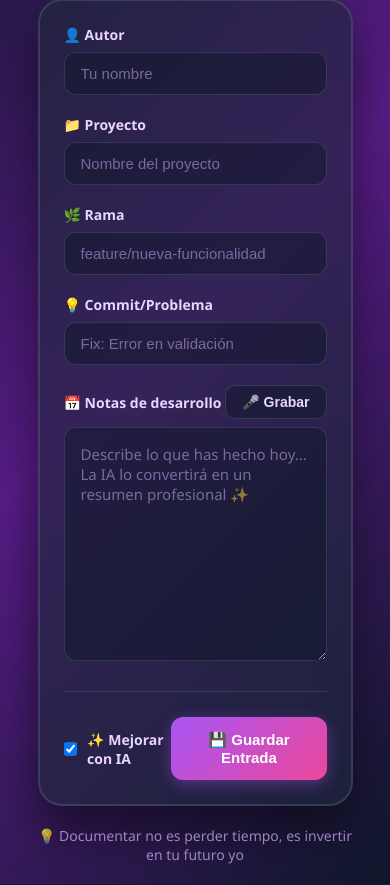
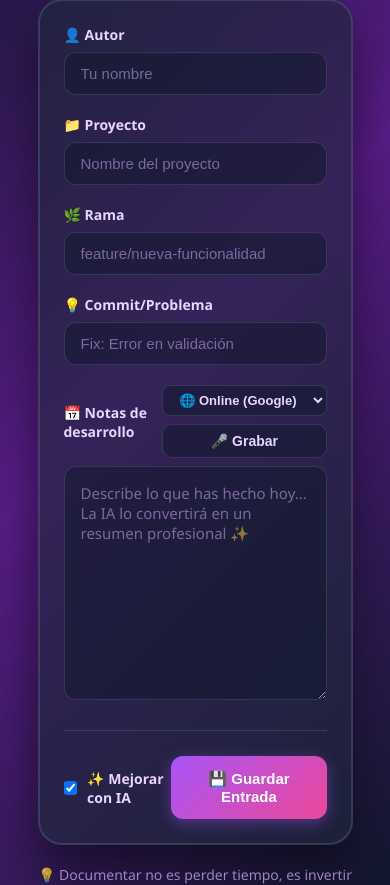
Before and after one commit to Adano89859/AIForDevelopmentDiary, a Flask app: page / in a window 390 px wide. Shown: the part 267-1152 px from the top of the page. Run offline with Flask 3, Linux system fonts and the light colour scheme; data that the repository does not hold is empty.

Commit message:
The voice translation works with VOSK, no using internet. But there is one more option, use the google translatiom. Noew the user can use VOSK or Google for this translation from voice to text.

```diff
--- a/app.py
+++ b/app.py
@@ -14,6 +14,9 @@ import json
 import wave
 import tempfile
 from vosk import Model, KaldiRecognizer
+import speech_recognition as sr
+from pydub import AudioSegment
+import io
 
 app = Flask(__name__)
 CORS(app)
@@ -743,23 +746,53 @@ def generate_assistant_response(question, context, mode):
 
 
 def load_vosk_model():
-    """Carga el modelo de Vosk una sola vez"""
+    """Carga el modelo de Vosk una sola vez (prioriza modelo grande)"""
     global VOSK_MODEL
 
     if VOSK_MODEL is None:
-        model_path = "vosk-model-small-es-0.42"
+        # Priorizar modelo grande (mejor precisión), fallback a pequeño
+        model_paths = [
+            ("vosk-model-es-0.42", "Grande (1.4GB) - Alta precisión"),
+            ("vosk-model-small-es-0.42", "Pequeño (50MB) - Precisión básica")
+        ]
 
-        if not os.path.exists(model_path):
-            print(f"⚠️ Modelo de Vosk no encontrado en: {model_path}")
-            print("💡 Descarga desde: https://alphacephei.com/vosk/models/vosk-model-small-es-0.42.zip")
+        model_path = None
+        model_name = None
+
+        for path, name in model_paths:
+            if os.path.exists(path):
+                model_path = path
+                model_name = name
+                break
+
+        if model_path is None:
+            print("=" * 60)
+            print("⚠️  MODELO DE VOSK NO ENCONTRADO")
+            print("=" * 60)
+            print("\n💡 Descarga uno de estos modelos:")
+            print("\n   Recomendado (mejor precisión):")
+            print("   → https://alphacephei.com/vosk/models/vosk-model-es-0.42.zip")
+            print("   → Descomprime en la raíz del proyecto")
+            print("\n   Alternativa (más rápido):")
+            print("   → https://alphacephei.com/vosk/models/vosk-model-small-es-0.42.zip")
+            print("=" * 60)
             return None
 
         try:
-            print(f"📂 Cargando modelo de Vosk desde: {model_path}")
+            print("=" * 60)
+            print(f"📂 Cargando modelo de Vosk...")
+            print(f"   Modelo: {model_name}")
+            print(f"   Ruta: {model_path}")
+            print("   ⏳ Esto puede tardar unos segundos...")
+
             VOSK_MODEL = Model(model_path)
-            print("✅ Modelo de Vosk cargado correctamente")
+
+            print(f"✅ Modelo cargado exitosamente: {model_name}")
+            print("=" * 60)
+
         except Exception as e:
             print(f"❌ Error cargando modelo de Vosk: {e}")
+            print("💡 Verifica que la carpeta del modelo esté completa")
             return None
 
     return VOSK_MODEL
@@ -768,12 +801,9 @@ def load_vosk_model():
 @app.route('/api/transcribe', methods=['POST'])
 def transcribe_audio():
     """
-    Transcribe audio usando Vosk
-    Recibe: archivo de audio en formato WAV
-    Devuelve: texto transcrito
+    Transcribe audio usando Vosk con optimizaciones para mejor precisión
     """
     try:
-        # Verificar que hay un archivo
         if 'audio' not in request.files:
             return jsonify({
                 'success': False,
@@ -787,7 +817,7 @@ def transcribe_audio():
         if model is None:
             return jsonify({
                 'success': False,
-                'message': 'Modelo de Vosk no disponible'
+                'message': 'Modelo de Vosk no disponible. Descarga el modelo desde la documentación.'
             }), 500
 
         # Guardar audio temporalmente
@@ -799,55 +829,74 @@ def transcribe_audio():
             # Abrir archivo de audio
             wf = wave.open(temp_audio_path, "rb")
 
-            # Verificar formato
-            if wf.getnchannels() != 1 or wf.getsampwidth() != 2 or wf.getframerate() not in [8000, 16000, 32000, 48000]:
-                return jsonify({
-                    'success': False,
-                    'message': 'Formato de audio no soportado. Usa WAV mono, 16-bit, 16kHz'
-                }), 400
+            sample_rate = wf.getframerate()
 
-            # Crear reconocedor
-            rec = KaldiRecognizer(model, wf.getframerate())
-            rec.SetWords(True)
+            print(f"🎤 Procesando audio:")
+            print(f"   - Sample Rate: {sample_rate} Hz")
+            print(f"   - Canales: {wf.getnchannels()}")
+            print(f"   - Duración: {wf.getnframes() / sample_rate:.1f}s")
 
-            # Procesar audio
+            # Crear reconocedor con configuración mejorada
+            rec = KaldiRecognizer(model, sample_rate)
+            rec.SetWords(True)  # Incluir info de palabras
+            rec.SetPartialWords(True)  # Mejor reconocimiento parcial
+
+            # Procesar audio en chunks
             transcription_parts = []
+            chunk_size = 8000  # Chunks más grandes = mejor contexto
+
+            print("   ⏳ Transcribiendo...")
 
             while True:
-                data = wf.readframes(4000)
+                data = wf.readframes(chunk_size)
                 if len(data) == 0:
                     break
 
                 if rec.AcceptWaveform(data):
                     result = json.loads(rec.Result())
-                    text = result.get('text', '')
+                    text = result.get('text', '').strip()
+
                     if text:
+                        # Capitalizar primera letra de cada frase
+                        text = text[0].upper() + text[1:] if text else text
                         transcription_parts.append(text)
+                        print(f"   📝 Fragmento: {text[:50]}...")
 
-            # Resultado final
+            # Procesar resultado final
             final_result = json.loads(rec.FinalResult())
-            final_text = final_result.get('text', '')
+            final_text = final_result.get('text', '').strip()
+
             if final_text:
+                final_text = final_text[0].upper() + final_text[1:] if final_text else final_text
                 transcription_parts.append(final_text)
+                print(f"   📝 Final: {final_text[:50]}...")
 
-            # Unir todo el texto
-            full_transcription = ' '.join(transcription_parts).strip()
+            # Unir frases con puntuación
+            if transcription_parts:
+                full_transcription = '. '.join(transcription_parts)
+                # Asegurar punto final
+                if not full_transcription.endswith('.'):
+                    full_transcription += '.'
+            else:
+                full_transcription = ''
 
             # Limpiar archivo temporal
             wf.close()
             os.unlink(temp_audio_path)
 
             if full_transcription:
-                print(f"✅ Transcripción exitosa: {full_transcription[:50]}...")
+                print(f"✅ Transcripción completada ({len(full_transcription)} caracteres)")
                 return jsonify({
                     'success': True,
-                    'transcription': full_transcription
+                    'transcription': full_transcription,
+                    'method': 'vosk'
                 })
             else:
+                print("⚠️ No se detectó voz en el audio")
                 return jsonify({
                     'success': True,
                     'transcription': '',
-                    'message': 'No se detectó voz en el audio'
+                    'message': 'No se detectó voz clara en la grabación'
                 })
 
         except Exception as e:
@@ -858,6 +907,100 @@ def transcribe_audio():
 
     except Exception as e:
         print(f"❌ Error en transcripción: {e}")
+        import traceback
+        traceback.print_exc()
+        return jsonify({
+            'success': False,
+            'message': f'Error al transcribir: {str(e)}'
+        }), 500
+
+
+@app.route('/api/transcribe_google', methods=['POST'])
+def transcribe_google():
+    """
+    Transcribe audio usando Google Speech API (online)
+    Mejor precisión y vocabulario actualizado
+    """
+    try:
+        if 'audio' not in request.files:
+            return jsonify({
+                'success': False,
+                'message': 'No se recibió archivo de audio'
+            }), 400
+
+        audio_file = request.files['audio']
+
+        print("🌐 Transcribiendo con Google Speech API...")
+
+        # Guardar audio temporalmente
+        with tempfile.NamedTemporaryFile(suffix='.wav', delete=False) as temp_audio:
+            audio_file.save(temp_audio.name)
+            temp_audio_path = temp_audio.name
+
+        try:
+            # Usar SpeechRecognition
+            recognizer = sr.Recognizer()
+
+            # Ajustar para ruido ambiental (mejora precisión)
+            recognizer.energy_threshold = 4000
+            recognizer.dynamic_energy_threshold = True
+
+            with sr.AudioFile(temp_audio_path) as source:
+                # Ajustar según ruido ambiental
+                recognizer.adjust_for_ambient_noise(source, duration=0.5)
+
+                # Grabar audio
+                audio_data = recognizer.record(source)
+
+                print("   ⏳ Enviando a Google Cloud Speech...")
+
+                # Transcribir con Google (español de España)
+                text = recognizer.recognize_google(
+                    audio_data,
+                    language='es-ES',
+                    show_all=False  # Solo mejor resultado
+                )
+
+                # Capitalizar primera letra
+                text = text.strip()
+                if text:
+                    text = text[0].upper() + text[1:]
+                    # Añadir punto final si no tiene
+                    if not text.endswith(('.', '!', '?')):
+                        text += '.'
+
+                print(f"✅ Google transcripción: {text[:80]}...")
+
+                return jsonify({
+                    'success': True,
+                    'transcription': text,
+                    'method': 'google'
+                })
+
+        finally:
+            # Limpiar archivo temporal
+            if os.path.exists(temp_audio_path):
+                os.unlink(temp_audio_path)
+
+    except sr.UnknownValueError:
+        print("⚠️ Google no pudo entender el audio")
+        return jsonify({
+            'success': True,
+            'transcription': '',
+            'message': 'No se detectó voz clara en la grabación'
+        })
+
+    except sr.RequestError as e:
+        print(f"❌ Error de Google API: {e}")
+        return jsonify({
+            'success': False,
+            'message': f'Error de conexión con Google: {str(e)}. Verifica tu conexión a internet.'
+        }), 500
+
+    except Exception as e:
+        print(f"❌ Error en transcripción Google: {e}")
+        import traceback
+        traceback.print_exc()
         return jsonify({
             'success': False,
             'message': f'Error al transcribir: {str(e)}'
--- a/requirements.txt
+++ b/requirements.txt
@@ -5,10 +5,12 @@ flask-cors>=4.0.0
 # IA y Procesamiento
 requests>=2.31.0
 
-# Reconocimiento de voz (opcional para futuro)
+# Reconocimiento de voz
 vosk>=0.3.45
 sounddevice>=0.4.6
 numpy>=1.24.0
+SpeechRecognition>=3.10.0
+pydub>=0.25.1
 
 # Utilidades del sistema
 psutil>=5.9.0
--- a/static/css/style.css
+++ b/static/css/style.css
@@ -536,3 +536,60 @@ h1 {
 .modal-body span {
     color: #e2e8f0;  /* Texto gris muy claro */
 }
+
+/* Controles de voz */
+.voice-controls {
+    display: flex;
+    gap: 10px;
+    align-items: center;
+}
+
+.voice-method-selector {
+    background: rgba(15, 23, 42, 0.5);
+    border: 1px solid rgba(148, 163, 184, 0.2);
+    border-radius: 8px;
+    color: #e9d5ff;
+    padding: 6px 12px;
+    font-size: 13px;
+    font-weight: 600;
+    cursor: pointer;
+    transition: all 0.3s ease;
+}
+
+.voice-method-selector:hover {
+    background: rgba(30, 41, 59, 0.8);
+    border-color: #a855f7;
+}
+
+.voice-method-selector:focus {
+    outline: none;
+    border-color: #a855f7;
+    box-shadow: 0 0 0 3px rgba(168, 85, 247, 0.2);
+}
+
+.voice-method-selector option {
+    background: #1e293b;
+    color: white;
+}
+
+/* Ajustar header de notas para los nuevos controles */
+.notes-header {
+    display: flex;
+    justify-content: space-between;
+    align-items: center;
+    margin-bottom: 8px;
+}
+
+/* Responsive para controles de voz */
+@media (max-width: 768px) {
+    .voice-controls {
+        flex-direction: column;
+        width: 100%;
+        gap: 8px;
+    }
+
+    .voice-method-selector,
+    .record-btn {
+        width: 100%;
+    }
+}
--- a/static/js/app.js
+++ b/static/js/app.js
@@ -169,18 +169,26 @@ document.addEventListener('DOMContentLoaded', function() {
 
  async function startRecording() {
     try {
-            // Solicitar permiso para el micrófono
+        // Solicitar permiso con configuración óptima para Vosk
         audioStream = await navigator.mediaDevices.getUserMedia({
             audio: {
-                    channelCount: 1,  // Mono
-                    sampleRate: 16000, // 16kHz
-                    echoCancellation: true,
-                    noiseSuppression: true
+                channelCount: 1,           // Mono (requerido por Vosk)
+                sampleRate: 48000,         // Alta calidad, se convertirá a 16kHz
+                echoCancellation: true,    // Cancelar eco
+                noiseSuppression: true,    // Reducir ruido de fondo
+                autoGainControl: true,     // Normalizar volumen automáticamente
+                latency: 0                 // Baja latencia
             }
         });
 
-            // Crear MediaRecorder
-            const options = { mimeType: 'audio/webm' };
+        // Crear MediaRecorder con mejor calidad
+        let options = { mimeType: 'audio/webm;codecs=opus' };
+
+        // Fallback si el navegador no soporta opus
+        if (!MediaRecorder.isTypeSupported(options.mimeType)) {
+            options = { mimeType: 'audio/webm' };
+        }
+
         mediaRecorder = new MediaRecorder(audioStream, options);
 
         audioChunks = [];
@@ -195,23 +203,26 @@ document.addEventListener('DOMContentLoaded', function() {
             await processRecording();
         };
 
-            // Iniciar grabación
-            mediaRecorder.start();
+        // Iniciar grabación (capturar en chunks pequeños para mejor calidad)
+        mediaRecorder.start(100);
         isRecording = true;
 
         // Actualizar UI
         recordBtn.textContent = '🔴 Grabando...';
         recordBtn.classList.add('recording');
 
-            console.log('🎤 Grabación iniciada');
+        console.log('🎤 Grabación iniciada (modo alta precisión)');
+        console.log('💡 Habla claro y cerca del micrófono para mejor resultado');
 
     } catch (error) {
         console.error('❌ Error al acceder al micrófono:', error);
 
         if (error.name === 'NotAllowedError') {
-                alert('⚠️ Permiso de micrófono denegado.\nPor favor, permite el acceso al micrófono en la configuración del navegador.');
+            alert('⚠️ Permiso de micrófono denegado.\n\nPor favor, permite el acceso al micrófono en la configuración del navegador.');
+        } else if (error.name === 'NotFoundError') {
+            alert('⚠️ No se encontró ningún micrófono.\n\nConecta un micrófono y vuelve a intentarlo.');
         } else {
-                alert('❌ Error al acceder al micrófono: ' + error.message);
+            alert('❌ Error al acceder al micrófono:\n' + error.message);
         }
     }
 }
@@ -248,13 +259,19 @@ document.addEventListener('DOMContentLoaded', function() {
         // Convertir a WAV mono 16kHz
         const wavBlob = await audioBufferToWav(audioBuffer);
 
+        // Obtener método seleccionado
+        const voiceMethod = document.getElementById('voiceMethod').value;
+
+        // Determinar endpoint según método
+        const endpoint = voiceMethod === 'google' ? '/api/transcribe_google' : '/api/transcribe';
+
         // Enviar al servidor para transcripción
         const formData = new FormData();
         formData.append('audio', wavBlob, 'recording.wav');
 
-            console.log('📤 Enviando audio al servidor...');
+        console.log(`📤 Enviando audio al servidor (método: ${voiceMethod})...`);
 
-            const response = await fetch('/api/transcribe', {
+        const response = await fetch(endpoint, {
             method: 'POST',
             body: formData
         });
@@ -275,12 +292,12 @@ document.addEventListener('DOMContentLoaded', function() {
                     notesTextarea.value = transcription;
                 }
 
-                    console.log('✅ Transcripción completada:', transcription);
+                console.log(`✅ Transcripción completada (${result.method}):`, transcription);
 
-                    // Mostrar notificación visual
-                    showTranscriptionSuccess(transcription);
+                // Mostrar notificación visual con método usado
+                showTranscriptionSuccess(transcription, result.method);
             } else {
-                    alert('⚠️ No se detectó voz en la grabación');
+                alert('⚠️ No se detectó voz en la grabación.\n\nConsejos:\n- Habla más cerca del micrófono\n- Habla más alto y claro\n- Reduce el ruido de fondo');
             }
         } else {
             throw new Error(result.message || 'Error al transcribir');
@@ -288,7 +305,17 @@ document.addEventListener('DOMContentLoaded', function() {
 
         } catch (error) {
             console.error('❌ Error procesando audio:', error);
-            alert('❌ Error al transcribir el audio: ' + error.message);
+
+            // Mensaje más específico según el error
+            let errorMsg = '❌ Error al transcribir el audio';
+
+            if (error.message.includes('internet') || error.message.includes('Google')) {
+                errorMsg += '\n\n🌐 Problema de conexión a internet.\nPrueba con el modo Offline (Vosk).';
+            } else {
+                errorMsg += ':\n' + error.message;
+            }
+
+            alert(errorMsg);
         } finally {
             // Restaurar botón
             recordBtn.textContent = '🎤 Grabar';
@@ -384,14 +411,24 @@ document.addEventListener('DOMContentLoaded', function() {
         }
     }
 
-    function showTranscriptionSuccess(text) {
+    function showTranscriptionSuccess(text, method) {
     // Crear notificación temporal
     const notification = document.createElement('div');
+
+    // Color según método
+    const bgGradient = method === 'google'
+        ? 'linear-gradient(135deg, #3b82f6, #1d4ed8)'  // Azul para Google
+        : 'linear-gradient(135deg, #22c55e, #16a34a)'; // Verde para Vosk
+
+    const methodLabel = method === 'google'
+        ? '🌐 Google Speech'
+        : '🔒 Vosk Offline';
+
     notification.style.cssText = `
         position: fixed;
         top: 20px;
         right: 20px;
-            background: linear-gradient(135deg, #22c55e, #16a34a);
+        background: ${bgGradient};
         color: white;
         padding: 16px 24px;
         border-radius: 12px;
@@ -402,17 +439,20 @@ document.addEventListener('DOMContentLoaded', function() {
     `;
 
     notification.innerHTML = `
-            <div style="font-weight: bold; margin-bottom: 8px;">✅ Transcripción completada</div>
-            <div style="font-size: 14px; opacity: 0.9;">${text.substring(0, 80)}${text.length > 80 ? '...' : ''}</div>
+        <div style="display: flex; justify-content: space-between; align-items: center; margin-bottom: 8px;">
+            <span style="font-weight: bold;">✅ Transcripción completada</span>
+            <span style="font-size: 11px; opacity: 0.8;">${methodLabel}</span>
+        </div>
+        <div style="font-size: 14px; opacity: 0.9;">${text.substring(0, 100)}${text.length > 100 ? '...' : ''}</div>
     `;
 
     document.body.appendChild(notification);
 
-        // Eliminar después de 3 segundos
+    // Eliminar después de 4 segundos
     setTimeout(() => {
         notification.style.animation = 'slideOut 0.3s ease-out';
         setTimeout(() => notification.remove(), 300);
-        }, 3000);
+    }, 4000);
 }
 
     // Añadir animaciones CSS
--- a/templates/index.html
+++ b/templates/index.html
@@ -57,9 +57,19 @@
                 <div class="notes-section">
                     <div class="notes-header">
                         <label>📅 Notas de desarrollo</label>
-                        <button id="recordBtn" class="record-btn">
-                            🎤 Grabar
-                        </button>
+
+                        <div class="voice-controls">
+                            <!-- Selector de método de voz -->
+                            <select id="voiceMethod" class="voice-method-selector">
+                                <option value="vosk">🔒 Offline (Vosk)</option>
+                                <option value="google" selected>🌐 Online (Google)</option>
+                            </select>
+
+                            <!-- Botón de grabar -->
+                            <button id="recordBtn" class="record-btn">
+                                🎤 Grabar
+                            </button>
+                        </div>
                     </div>
                     <textarea
                         id="notes"
```
Lines whose indentation alone changed are shown as unchanged.
